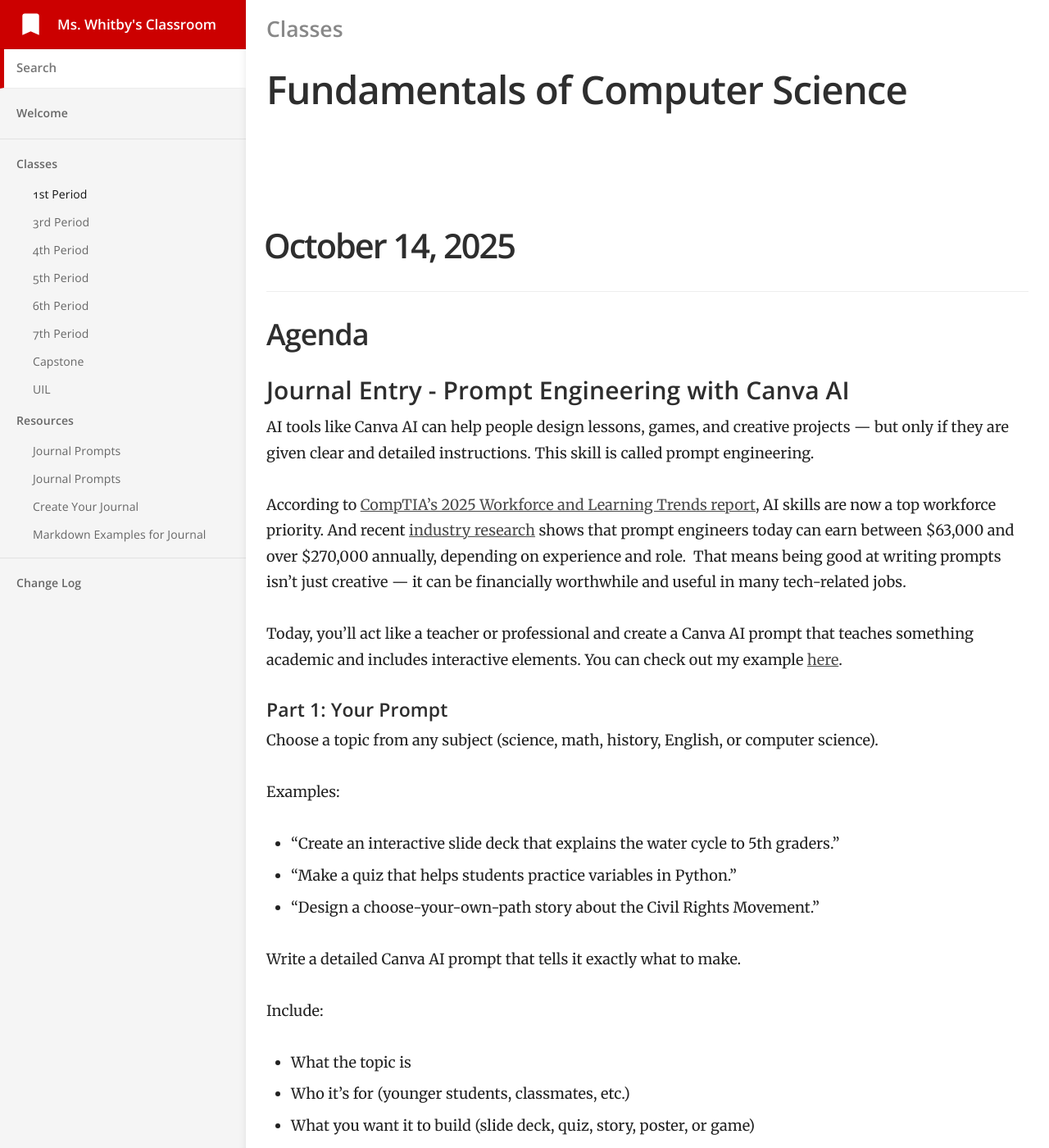
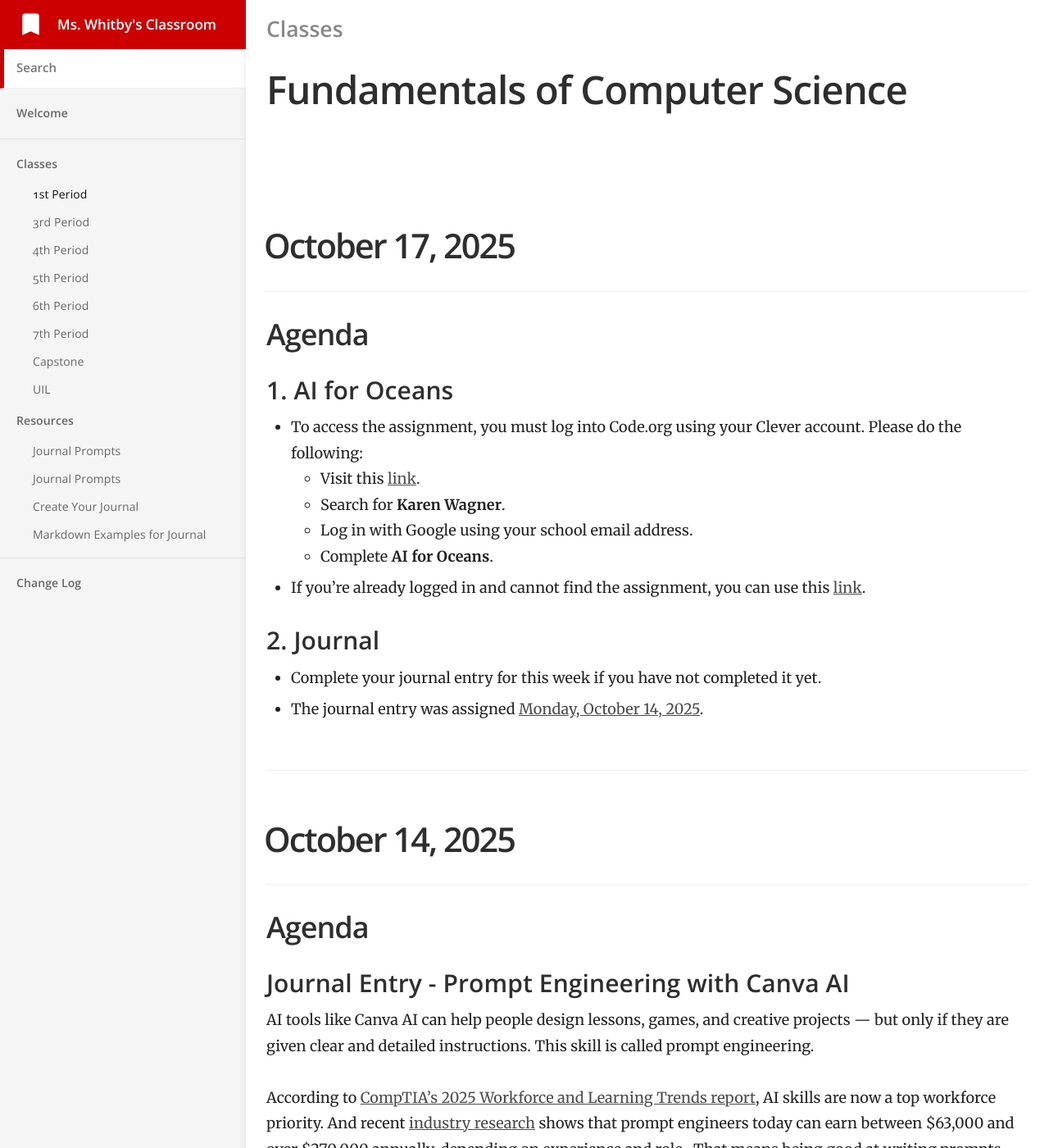
Before and after one commit to mswhitby/classroom, a Jekyll site: the page built from _docs/classes/1st.md, in a window 1280 px wide and 1400 px high. Shown: the whole window at 82% size. Built offline with Jekyll 4.4.1, drawn with Linux system fonts in a browser that asks for light colours.

Commit message:
Updated lessons

```diff
--- a/_docs/classes/1st.md
+++ b/_docs/classes/1st.md
@@ -4,6 +4,27 @@ subtitle: Fundamentals of Computer Science
 category: Classes
 order: 1
 ---
+
+# October 17, 2025
+
+## Agenda
+
+### 1. AI for Oceans
+
+- To access the assignment, you must log into Code.org using your Clever account. Please do the following:
+    - Visit this [link](https://clever.com/oauth/district-picker?client_id=2f27405716644a951b23&redirect_uri=https%3A%2F%2Fstudio.code.org%2Fusers%2Fauth%2Fclever%2Fcallback&response_type=code&state=ede33ff61289cf32708a0f54079cdd23e31d0b0a02b0e0e8).
+    - Search for **Karen Wagner**.
+    - Log in with Google using your school email address.
+    - Complete **AI for Oceans**.
+
+- If you're already logged in and cannot find the assignment, you can use this [link](https://studio.code.org/courses/oceans/units/1).
+
+### 2. Journal
+
+- Complete your journal entry for this week if you have not completed it yet.
+- The journal entry was assigned [Monday, October 14, 2025](https://github.com/mswhitby/WHSTechNotes/blob/main/journal.md#october-14-2025).
+
+----
 
 # October 14, 2025
 
```
